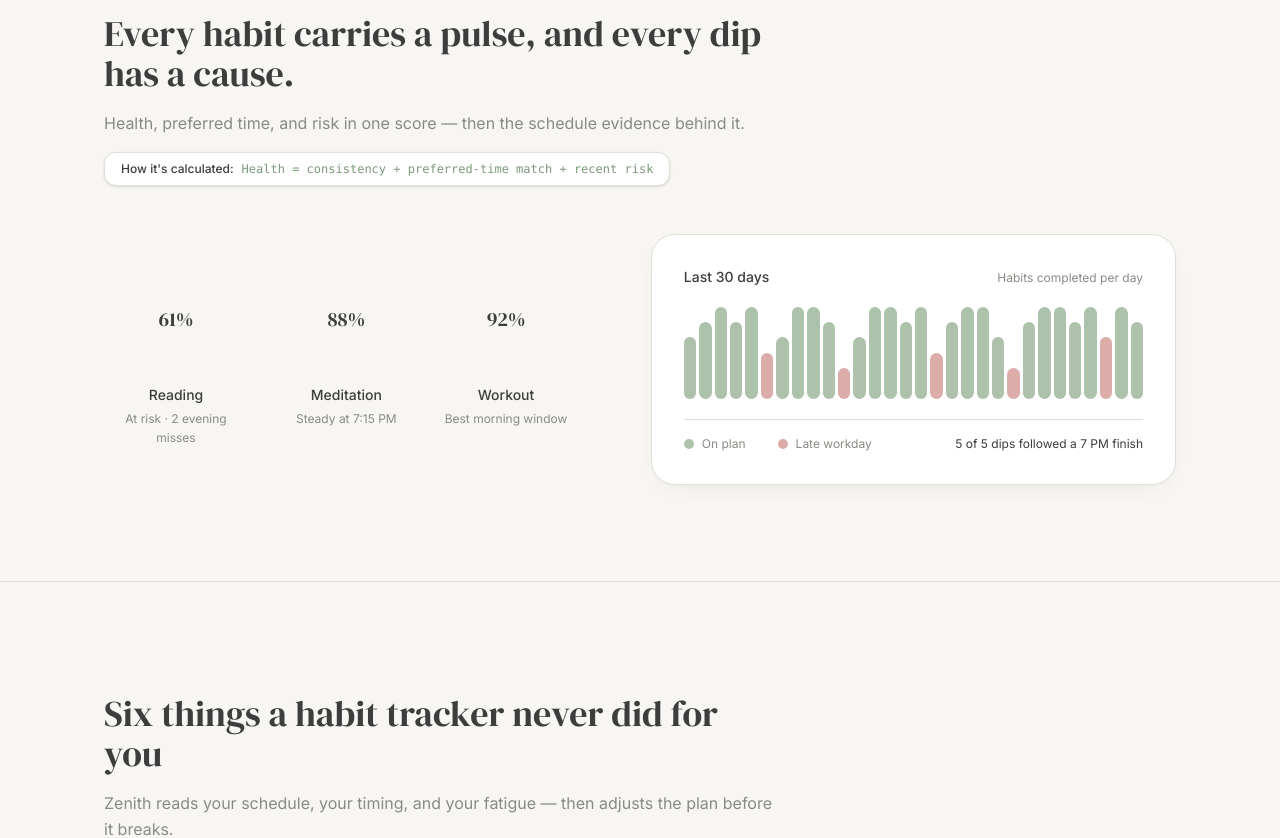
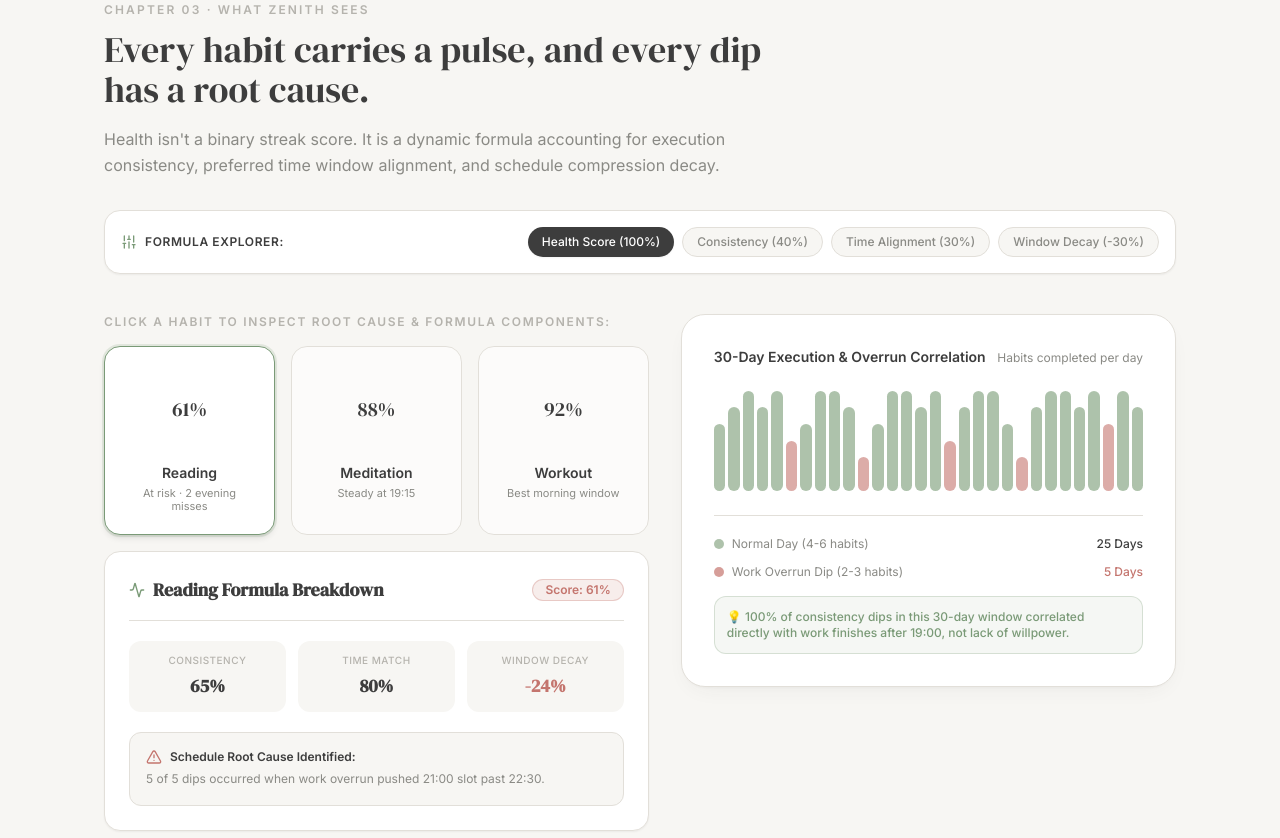
Before and after one commit to SamarSiddiqui/Zenith, a Next.js app: page / in a window 1280 px wide. Shown: the part 2885-3723 px from the top of the page. Built offline with nearby package versions, Linux system fonts and the light colour scheme.

Commit message:
feat(landing): add formula explorer, habit diagnostic inspector & GSAP ScrollTrigger to Chapter 03

```diff
--- a/components/landing/HealthShowcase.tsx
+++ b/components/landing/HealthShowcase.tsx
@@ -1,77 +1,249 @@
 "use client";
 
-import React from 'react';
-import { motion } from 'framer-motion';
-import { Reveal } from '../visuals/Reveal';
+import React, { useState, useRef } from 'react';
+import { motion, AnimatePresence } from 'framer-motion';
 import { HealthRing } from '../visuals/HealthRing';
 import { Sparkbars } from '../visuals/Sparkbars';
+import { useGSAPScrollTrigger } from '../../hooks/useGSAPScrollTrigger';
+import { Activity, AlertTriangle, CheckCircle2, Sliders } from 'lucide-react';
 
-const rings = [
-  { label: 'Reading', value: 61, tone: 'clay' as const, note: 'At risk · 2 evening misses' },
-  { label: 'Meditation', value: 88, tone: 'sage' as const, note: 'Steady at 7:15 PM' },
-  { label: 'Workout', value: 92, tone: 'sage' as const, note: 'Best morning window' }
+interface HabitItem {
+  id: string;
+  label: string;
+  value: number;
+  tone: 'sage' | 'clay';
+  note: string;
+  consistency: number;
+  timeMatch: number;
+  decay: number;
+  rootCause: string;
+}
+
+const habitsList: HabitItem[] = [
+  {
+    id: 'reading',
+    label: 'Reading',
+    value: 61,
+    tone: 'clay',
+    note: 'At risk · 2 evening misses',
+    consistency: 65,
+    timeMatch: 80,
+    decay: -24,
+    rootCause: '5 of 5 dips occurred when work overrun pushed 21:00 slot past 22:30.'
+  },
+  {
+    id: 'meditation',
+    label: 'Meditation',
+    value: 88,
+    tone: 'sage',
+    note: 'Steady at 19:15',
+    consistency: 90,
+    timeMatch: 95,
+    decay: -7,
+    rootCause: 'Placed immediately after workday close — 94% execution rate.'
+  },
+  {
+    id: 'workout',
+    label: 'Workout',
+    value: 92,
+    tone: 'sage',
+    note: 'Best morning window',
+    consistency: 95,
+    timeMatch: 98,
+    decay: -5,
+    rootCause: 'Scheduled during 06:30 peak energy window — zero meeting conflicts.'
+  }
 ];
 
 const thirtyDays = [
   4, 5, 6, 5, 6, 3, 4, 6, 6, 5, 2, 4, 6, 6, 5, 6, 3, 5, 6, 6, 4, 2, 5, 6, 6, 5, 6, 4, 6, 5
 ];
-
 const missDays = [5, 10, 16, 21, 27];
 
+type FormulaFactor = 'all' | 'consistency' | 'timeMatch' | 'decay';
+
 export function HealthShowcase() {
+  const [selectedHabit, setSelectedHabit] = useState<HabitItem>(habitsList[0]);
+  const [activeFactor, setActiveFactor] = useState<FormulaFactor>('all');
+  const containerRef = useRef<HTMLDivElement>(null);
+
+  // GSAP ScrollTrigger entrance animation
+  const sectionRef = useGSAPScrollTrigger<HTMLElement>((gsap) => {
+    const tl = gsap.timeline({ defaults: { ease: 'power2.out' } });
+    if (containerRef.current) {
+      tl.fromTo(
+        containerRef.current.querySelectorAll('.gsap-health-anim'),
+        { opacity: 0, y: 16 },
+        { opacity: 1, y: 0, duration: 0.5, stagger: 0.08 }
+      );
+    }
+    return tl;
+  });
+
   return (
-    <section id="chapter-03" className="scroll-mt-20 border-y border-line bg-canvas">
-      <div className="mx-auto w-full max-w-6xl px-5 py-20 lg:px-10 lg:py-24">
-        <Reveal className="max-w-2xl">
-          <p className="text-xs uppercase tracking-[0.18em] text-faint">
-            Chapter 03 · What Zenith sees
+    <section ref={sectionRef} id="chapter-03" className="scroll-mt-20 border-y border-line bg-canvas">
+      <div ref={containerRef} className="mx-auto w-full max-w-6xl px-5 py-20 lg:px-10 lg:py-28">
+        {/* Header */}
+        <div className="max-w-2xl">
+          <p className="gsap-health-anim text-xs font-semibold uppercase tracking-[0.18em] text-faint">
+            Chapter 03 · What Zenith Sees
           </p>
-          <h2 className="mt-3 font-serif text-3xl text-ink md:text-4xl">
-            Every habit carries a pulse, and every dip has a cause.
+          <h2 className="gsap-health-anim mt-3 font-serif text-3xl text-ink md:text-4xl">
+            Every habit carries a pulse, and every dip has a root cause.
           </h2>
-          <p className="mt-4 text-base leading-relaxed text-muted">
-            Health, preferred time, and risk in one score — then the schedule evidence behind it.
+          <p className="gsap-health-anim mt-4 text-base leading-relaxed text-muted">
+            Health isn&apos;t a binary streak score. It is a dynamic formula accounting for execution consistency, preferred time window alignment, and schedule compression decay.
           </p>
-          <div className="mt-4 inline-flex flex-wrap items-center gap-2 rounded-xl border border-line bg-surface px-4 py-2 text-xs text-muted shadow-sm">
-            <span className="font-medium text-ink">How it&apos;s calculated:</span>
-            <span className="font-mono text-sage-deep">Health = consistency + preferred-time match + recent risk</span>
+        </div>
+
+        {/* Interactive Formula Bar */}
+        <div className="gsap-health-anim mt-8 flex flex-col gap-4 rounded-2xl border border-line bg-surface p-4 sm:flex-row sm:items-center sm:justify-between shadow-xs">
+          <div className="flex items-center gap-2">
+            <Sliders className="h-4 w-4 text-sage-deep" />
+            <span className="text-xs font-semibold uppercase tracking-wider text-ink">Formula Explorer:</span>
           </div>
-        </Reveal>
 
-        <div className="mt-12 grid gap-12 lg:grid-cols-[0.95fr_1fr] lg:items-center">
-          <Reveal className="flex flex-wrap justify-between gap-8 sm:justify-start sm:gap-12">
-            {rings.map((r) => (
+          <div className="flex flex-wrap gap-2">
+            {[
+              { id: 'all', label: 'Health Score (100%)' },
+              { id: 'consistency', label: 'Consistency (40%)' },
+              { id: 'timeMatch', label: 'Time Alignment (30%)' },
+              { id: 'decay', label: 'Window Decay (-30%)' }
+            ].map((f) => (
+              <button
+                key={f.id}
+                onClick={() => setActiveFactor(f.id as FormulaFactor)}
+                className={`rounded-full px-3.5 py-1.5 text-xs font-medium transition-all ${
+                  activeFactor === f.id
+                    ? 'bg-ink text-white shadow-xs'
+                    : 'bg-canvas text-muted hover:text-ink border border-line'
+                }`}
+              >
+                {f.label}
+              </button>
+            ))}
+          </div>
+        </div>
+
+        {/* Interactive Grid */}
+        <div className="mt-10 grid gap-8 lg:grid-cols-[1.1fr_1fr] lg:items-start">
+          {/* Left: Habit Selector Cards */}
+          <div className="gsap-health-anim space-y-4">
+            <p className="text-xs font-semibold uppercase tracking-[0.14em] text-faint">
+              Click a habit to inspect root cause & formula components:
+            </p>
+
+            <div className="grid gap-4 sm:grid-cols-3">
+              {habitsList.map((item) => {
+                const isSelected = selectedHabit.id === item.id;
+                return (
+                  <button
+                    key={item.id}
+                    onClick={() => setSelectedHabit(item)}
+                    className={`flex flex-col items-center rounded-2xl border p-5 text-center transition-all ${
+                      isSelected
+                        ? 'border-sage-deep bg-surface shadow-md ring-2 ring-sage/20'
+                        : 'border-line bg-surface/60 hover:bg-surface hover:border-line/80'
+                    }`}
+                  >
+                    <HealthRing value={item.value} tone={item.tone} size={84} />
+                    <p className="mt-3 text-sm font-semibold text-ink">{item.label}</p>
+                    <p className="mt-1 text-[11px] leading-tight text-muted">{item.note}</p>
+                  </button>
+                );
+              })}
+            </div>
+
+            {/* Habit Inspector Panel */}
+            <AnimatePresence mode="wait">
               <motion.div
-                key={r.label}
-                whileHover={{ y: -3 }}
-                transition={{ duration: 0.18, ease: 'easeOut' }}
-                className="text-center"
+                key={selectedHabit.id + activeFactor}
+                initial={{ opacity: 0, y: 8 }}
+                animate={{ opacity: 1, y: 0 }}
+                exit={{ opacity: 0, y: -6 }}
+                transition={{ duration: 0.2, ease: 'easeOut' }}
+                className="rounded-2xl border border-line bg-surface p-6 shadow-xs"
               >
-                <HealthRing value={r.value} tone={r.tone} size={96} />
-                <p className="mt-3 text-sm font-medium text-ink">{r.label}</p>
-                <p className="mt-1 max-w-[9rem] text-xs leading-relaxed text-muted">{r.note}</p>
+                <div className="flex items-center justify-between border-b border-line pb-4">
+                  <div className="flex items-center gap-2">
+                    <Activity className="h-4 w-4 text-sage-deep" />
+                    <span className="font-serif text-lg font-semibold text-ink">
+                      {selectedHabit.label} Formula Breakdown
+                    </span>
+                  </div>
+                  <span
+                    className={`rounded-full px-3 py-0.5 text-xs font-semibold ${
+                      selectedHabit.tone === 'clay'
+                        ? 'bg-clay-wash text-clay border border-clay/30'
+                        : 'bg-sage-wash text-sage-deep border border-sage/30'
+                    }`}
+                  >
+                    Score: {selectedHabit.value}%
+                  </span>
+                </div>
+
+                {/* Score Formula Components Bar */}
+                <div className="mt-5 grid grid-cols-3 gap-3 text-center">
+                  <div className={`rounded-xl p-3 ${activeFactor === 'consistency' ? 'bg-sage-wash border border-sage/40' : 'bg-canvas'}`}>
+                    <span className="block text-[10px] uppercase tracking-wider text-faint font-medium">Consistency</span>
+                    <span className="mt-1 block font-serif text-lg font-bold text-ink">{selectedHabit.consistency}%</span>
+                  </div>
+                  <div className={`rounded-xl p-3 ${activeFactor === 'timeMatch' ? 'bg-sage-wash border border-sage/40' : 'bg-canvas'}`}>
+                    <span className="block text-[10px] uppercase tracking-wider text-faint font-medium">Time Match</span>
+                    <span className="mt-1 block font-serif text-lg font-bold text-ink">{selectedHabit.timeMatch}%</span>
+                  </div>
+                  <div className={`rounded-xl p-3 ${activeFactor === 'decay' ? 'bg-clay-wash border border-clay/40' : 'bg-canvas'}`}>
+                    <span className="block text-[10px] uppercase tracking-wider text-faint font-medium">Window Decay</span>
+                    <span className="mt-1 block font-serif text-lg font-bold text-clay">{selectedHabit.decay}%</span>
+                  </div>
+                </div>
+
+                {/* Root Cause Analysis */}
+                <div className="mt-5 rounded-xl border border-line bg-canvas p-4">
+                  <div className="flex items-center gap-2 text-xs font-semibold text-ink mb-1">
+                    {selectedHabit.tone === 'clay' ? (
+                      <AlertTriangle className="h-4 w-4 text-clay" />
+                    ) : (
+                      <CheckCircle2 className="h-4 w-4 text-sage-deep" />
+                    )}
+                    <span>Schedule Root Cause Identified:</span>
+                  </div>
+                  <p className="text-xs leading-relaxed text-muted">{selectedHabit.rootCause}</p>
+                </div>
               </motion.div>
-            ))}
-          </Reveal>
+            </AnimatePresence>
+          </div>
 
-          <Reveal delay={0.06} className="rounded-3xl border border-line bg-surface p-6 sm:p-8 shadow-calm">
+          {/* Right: 30-Day Sparkbars & Correlation */}
+          <div className="gsap-health-anim rounded-3xl border border-line bg-surface p-6 sm:p-8 shadow-calm">
             <div className="flex items-baseline justify-between">
-              <p className="text-sm font-medium text-ink">Last 30 days</p>
+              <p className="text-sm font-semibold text-ink">30-Day Execution & Overrun Correlation</p>
               <p className="text-xs text-muted">Habits completed per day</p>
             </div>
-            <div className="mt-5">
-              <Sparkbars values={thirtyDays} missed={missDays} height={92} />
+
+            <div className="mt-6">
+              <Sparkbars values={thirtyDays} missed={missDays} height={100} />
             </div>
-            <div className="mt-5 flex flex-wrap gap-x-8 gap-y-2 border-t border-line pt-4 text-xs text-muted">
-              <span className="flex items-center gap-2">
-                <span className="h-2.5 w-2.5 rounded-full bg-sage/70" aria-hidden /> On plan
-              </span>
-              <span className="flex items-center gap-2">
-                <span className="h-2.5 w-2.5 rounded-full bg-clay/60" aria-hidden /> Late workday
-              </span>
-              <span className="ml-auto text-ink">5 of 5 dips followed a 7 PM finish</span>
+
+            <div className="mt-6 space-y-3 border-t border-line pt-5 text-xs text-muted">
+              <div className="flex items-center justify-between">
+                <span className="flex items-center gap-2">
+                  <span className="h-2.5 w-2.5 rounded-full bg-sage/70" aria-hidden /> Normal Day (4-6 habits)
+                </span>
+                <span className="font-medium text-ink">25 Days</span>
+              </div>
+              <div className="flex items-center justify-between">
+                <span className="flex items-center gap-2">
+                  <span className="h-2.5 w-2.5 rounded-full bg-clay/70" aria-hidden /> Work Overrun Dip (2-3 habits)
+                </span>
+                <span className="font-medium text-clay">5 Days</span>
+              </div>
+
+              <div className="mt-4 rounded-xl border border-sage/30 bg-sage-wash/60 p-3 text-xs text-sage-deep font-medium">
+                💡 100% of consistency dips in this 30-day window correlated directly with work finishes after 19:00, not lack of willpower.
+              </div>
             </div>
-          </Reveal>
+          </div>
         </div>
       </div>
     </section>
```
